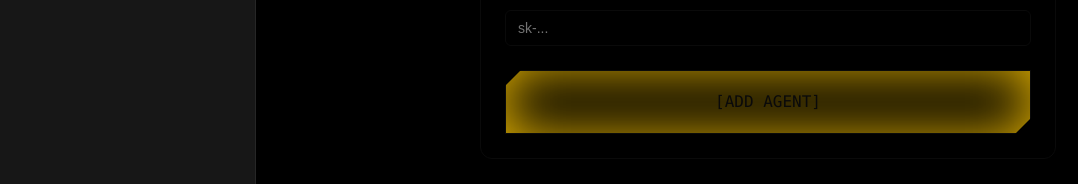
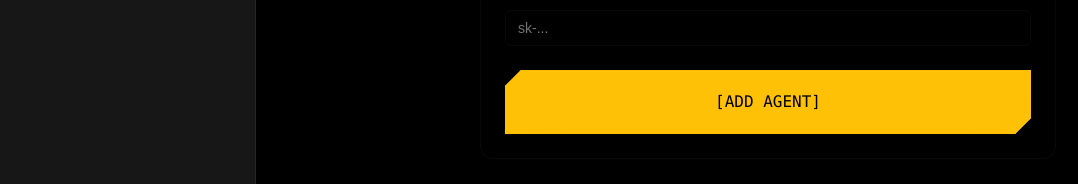
Before and after one commit to ai-atl-dev/HeyAI-admin-console, a Next.js app: page /admin/add-agent in a window 1280 px wide. Shown: the part 511-695 px from the top of the page, without its empty margins (0-1078 px from the left). Built offline with nearby package versions, Linux system fonts and the light colour scheme.

Commit message:
changes button color

```diff
--- a/components/ui/button.tsx
+++ b/components/ui/button.tsx
@@ -10,8 +10,8 @@ const buttonVariants = cva(
   {
     variants: {
       variant: {
-        default: "bg-background border-primary text-primary-foreground [&>[data-border]]:bg-primary [box-shadow:inset_0_0_54px_0px_var(--tw-shadow-color)] shadow-[#EBB800] hover:shadow-[#EBB800]/80",
-      },
+        default: "bg-[#FFC107] border-[#FFC107] text-black [&>[data-border]]:bg-[#FFC107] [box-shadow:inset_0_0_54px_0px_#FFC107] shadow-[#FFC107]",
+},
       size: {
         default: "h-16 px-6 text-base",
         sm: "h-14 px-6 text-sm",
```
